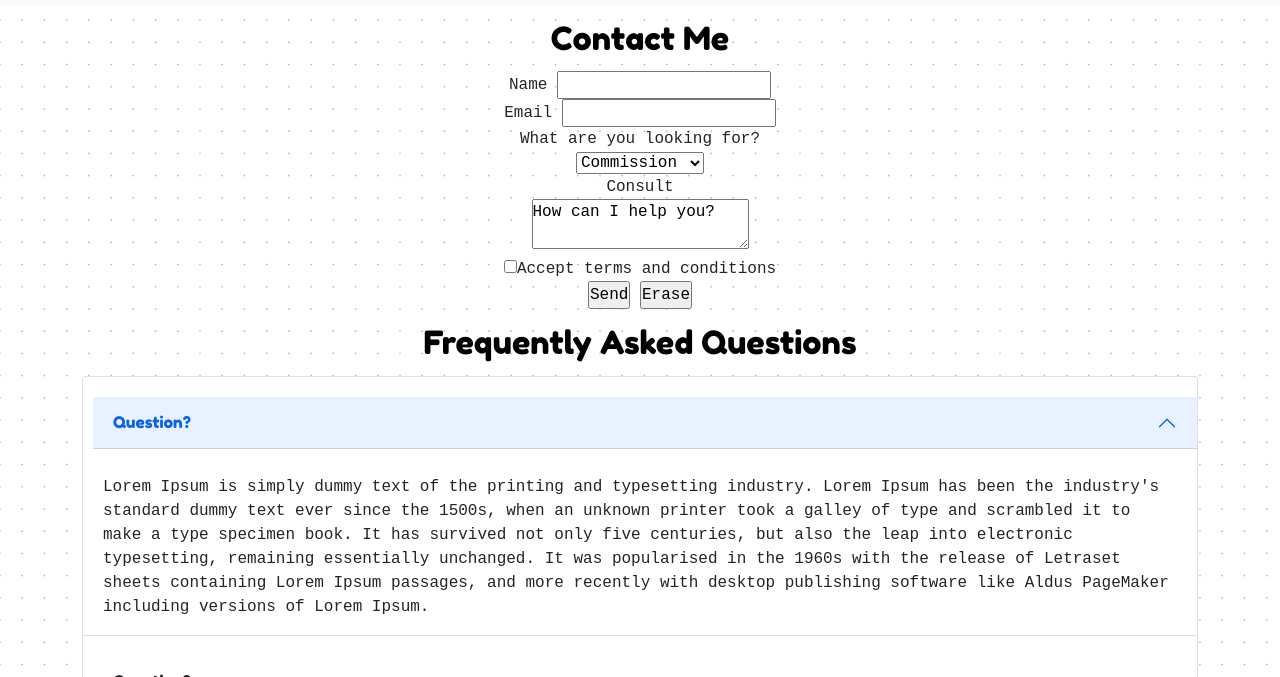
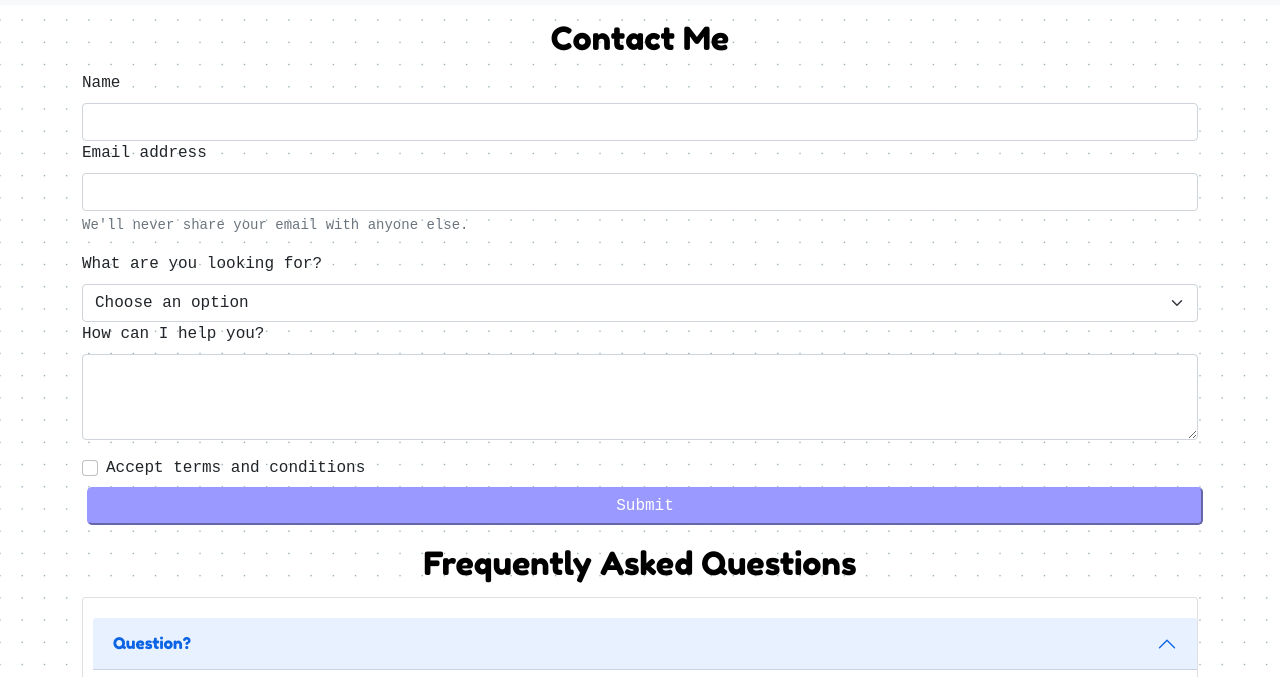
Before and after one commit to EimToCode/Portafolio, a website: page contact.html in a window 1280 px wide. Shown: the part 91-768 px from the top of the page. Drawn offline with nearby package versions, Linux system fonts and the light colour scheme; files whose address does not match are found by name; a web font is replaced by a local one.

Commit message:
Cambio de formato de form

```diff
--- a/contact.html
+++ b/contact.html
@@ -69,24 +69,33 @@
 	<div class="content_tittle">
 		<h2>Contact Me</h2>
 	</div>
-
-	<div class="container text-center">
-		<form>
-		<label for="name">Name</label>
-		<input type="text" name="name" /><br>
-		<label for="email_contacto">Email</label>
-		<input type="e-mail" name="email_contacto" /><br>
-		<label for="What_are_you_looking_for">What are you looking for?</label><br>
-		<select name="What_are_you_looking_for">
-			<option value="commission">Commission</option>
-			<option value="collab">Collab</option>
-			<option value="merchandise">Merchandise</option>
-		</select><br>
-		<label for="comentarios">Consult</label><br>
-		<textarea name="comentarios">How can I help you?</textarea><br>
-		<input type="checkbox" name="acepta" value="1" />Accept terms and conditions<br>
-		<input type="submit" value="Send"/>
-		<input type="reset" value="Erase"/>
+	<div class="container">
+	<form>
+		<div class="mb-3">
+			<label for="InputName" class="form-label">Name</label>
+			<input type="name" class="form-control" id="InputName">
+			<label for="InputEmail1" class="form-label">Email address</label>
+			<input type="email" class="form-control" id="InputEmail1" aria-describedby="emailHelp">
+			<div id="emailHelp" class="form-text">We'll never share your email with anyone else.</div>
+		</div>
+		<label for="InputInquirie" class="form-label">What are you looking for?</label>
+		<select class="form-select" aria-label="Select inquiries">
+			<option selected>Choose an option</option>
+			<option value="1">Full body</option>
+			<option value="2">Headshot</option>
+			<option value="3">Other</option>
+		  </select>
+		<div class="mb-3">
+			<label for="FormControlTextarea1" class="form-label">How can I help you?</label>
+			<textarea class="form-control" id="FormControlTextarea1" rows="3"></textarea>
+		  </div>
+		  <div class="form-check">
+			<input class="form-check-input" type="checkbox" value="" id="flexCheckDefault">
+			<label class="form-check-label" for="flexCheckDefault">
+				Accept terms and conditions
+			</label>
+			</div>
+		<button type="submit">Submit</button>
 		</form>
 	</div>
 
```
